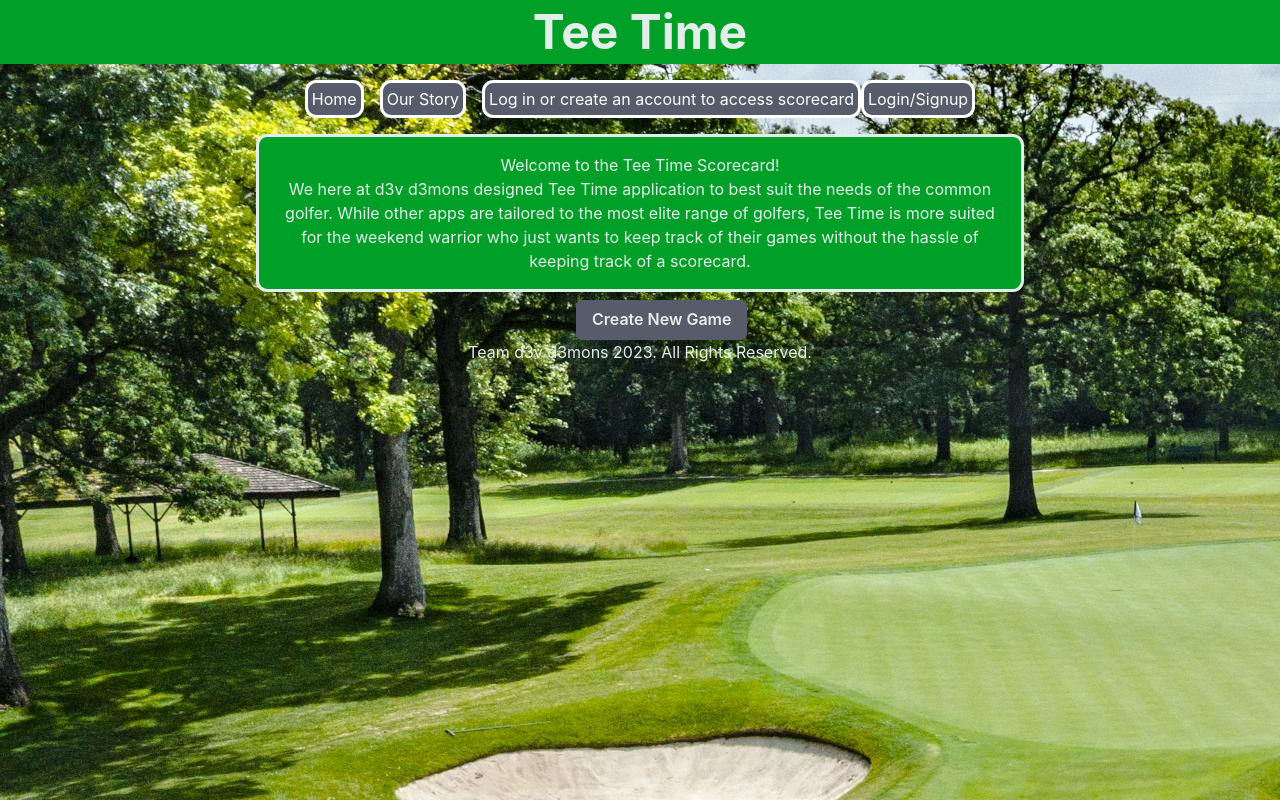
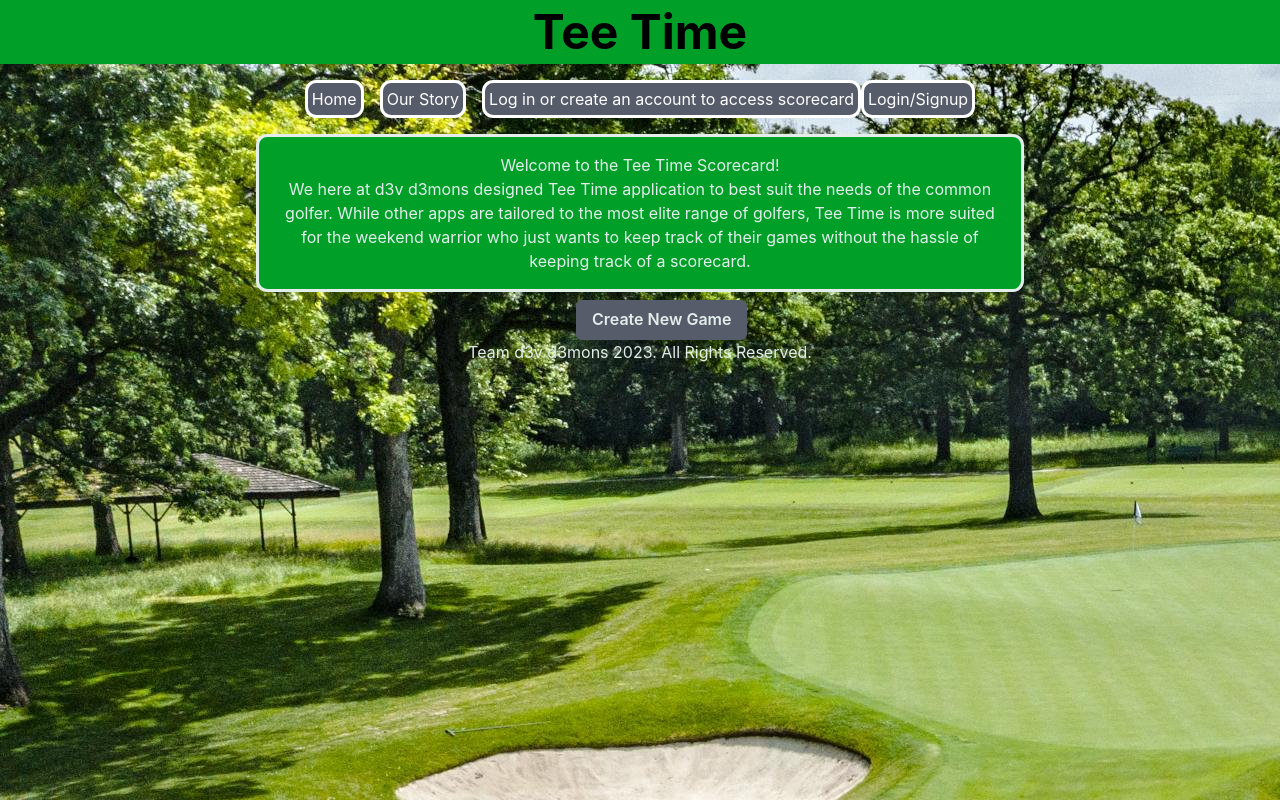
Before and after one commit to d3v-d3mons/arcade, a React (Create React App) app in the folder client/: page / in a window 1280 px wide. Shown: the top 800 px of the page. Built offline with nearby package versions, Linux system fonts and the light colour scheme.

Commit message:
added color and modal to app.css

```diff
--- a/client/src/App.css
+++ b/client/src/App.css
@@ -14,6 +14,11 @@ body {
   text-align: center;
   background-color: #00a028;
   padding: .5rem;
+  color: black;
+}
+
+.modal {
+  background-color: #34383f;
 }
 
 .navBar {
```
